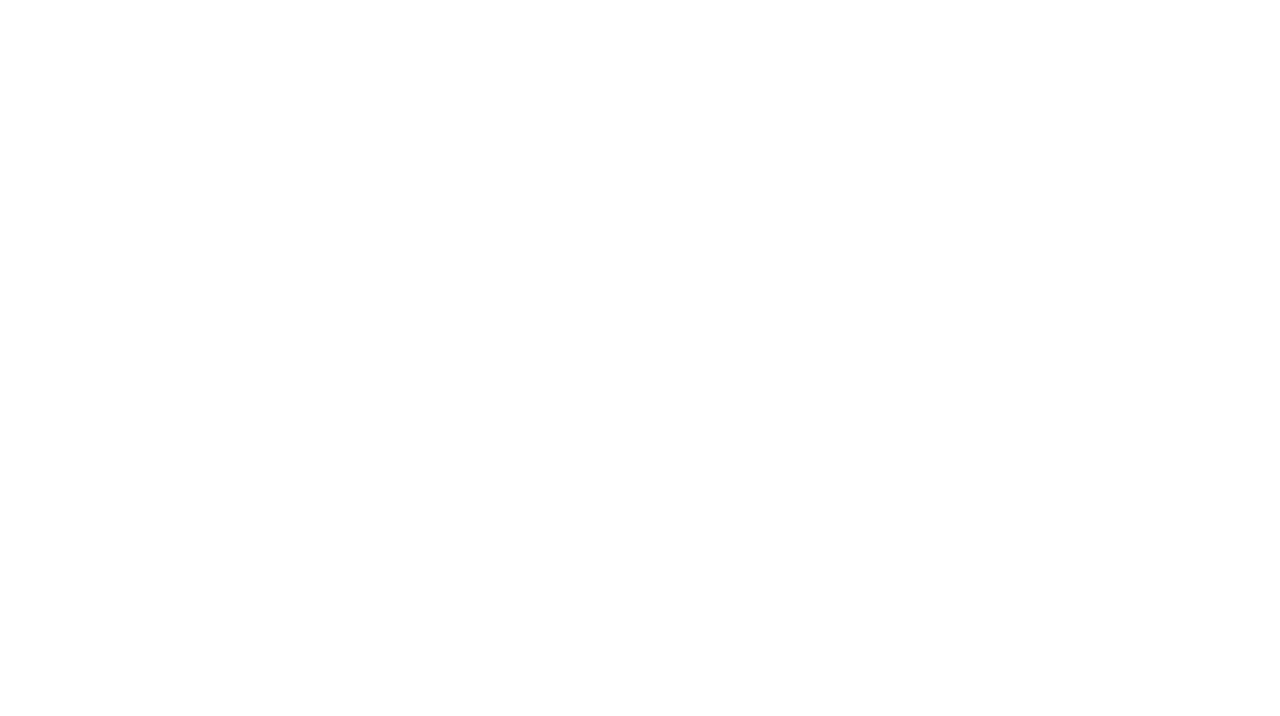
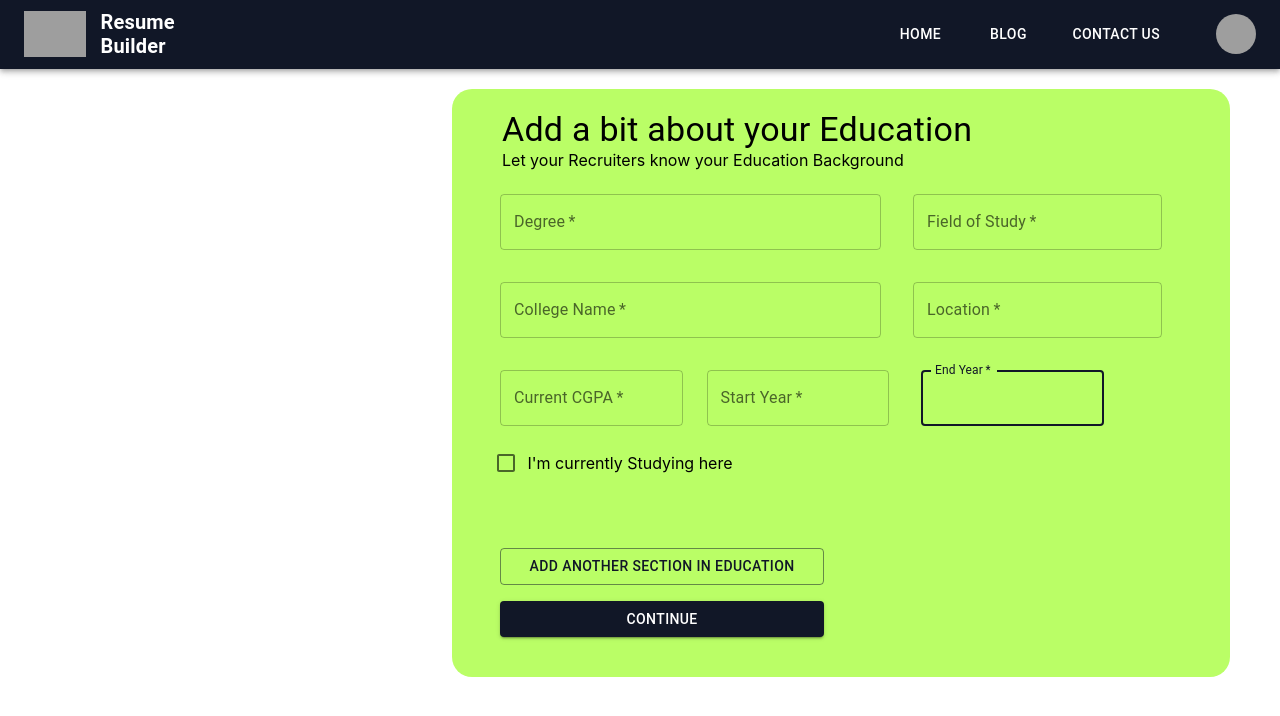
Before and after one commit to CSI-VIT-AP/CSI-Resume-Builder-Old, a React (Create React App) app: page /education in a window 1280 px wide. Before the commit this address had no page. Shown: the top 716 px of the page. Built offline with nearby package versions, Linux system fonts and the light colour scheme; grey boxes are pictures that could not be loaded.

Commit message:
Added Education Page

```diff
--- a/src/App.js
+++ b/src/App.js
@@ -4,6 +4,7 @@ import Auth from './pages/Auth';
 import Home from './pages/Home';
 import PersonalInfo from './pages/PersonalInfo';
 import CircularProgresss from './components/CircularProgresss';
+import Education from './pages/Education';
 
 function App() {
   return (
@@ -13,6 +14,7 @@ function App() {
         <Route path="/Home" element={<Home />} />
         <Route path="/PersonalInfo" element={<PersonalInfo />} />
         <Route path="/circular" element={<CircularProgresss />} />
+        <Route path="/education" element={<Education/>} />
       </Routes>
     </Router>
   );
--- /dev/null
+++ b/src/components/EducationForm.css
@@ -0,0 +1,12 @@
+.form{
+    background-color: #BAFE66;
+    border-radius: 20px;
+    margin: 20px 50px 20px 20px;
+    padding-bottom:40px ;
+ }
+ .textfeild1{
+    padding: 20px 0px 0px 50px;
+ }
+ .textfeild2{
+    padding: 10px 0px 10px 50px;
+ }
--- /dev/null
+++ b/src/components/EducationForm.js
@@ -0,0 +1,151 @@
+import React from "react";
+import "./EducationForm.css";
+import { Typography,Grid, Button, Checkbox, TextField } from "@mui/material";
+import { createTheme, ThemeProvider } from "@mui/material/styles";
+
+const theme = createTheme({
+  palette: {
+    primary: {
+      main: "#111727",
+    },
+    secondary: {
+      main: "#111727",
+    },
+    typography: {
+      body1: {
+        fontWeight: 600, // or 'bold'
+      },
+    },
+  },
+});
+const EducationForm = () => {
+  return (
+    <ThemeProvider theme={theme}>
+      <div className="form">
+        <Typography component="h1" variant="h4" className="textfeild1">
+          {" "}
+          Add a bit about your Education{" "}
+        </Typography>
+        <Typography component="h7" variant="h7" className="textfeild2">
+          {" "}
+          Let your Recruiters know your Education Background
+        </Typography>
+
+        <Grid container spacing={2}>
+          <Grid item xs={6} sx={{ mt: 1, ml: 6, mr: 1, md: 1 }}>
+            <TextField
+              margin="normal"
+              required
+              fullWidth
+              id="Degree"
+              label="Degree"
+              name="Degree"
+              autoComplete="Degree"
+              autoFocus
+            />
+          </Grid>
+
+          <Grid item xs={4} sx={{ mt: 1, ml: 1, mr: 1, md: 1 }}>
+            <TextField
+              margin="normal"
+              required
+              fullWidth
+              id="Field of Study"
+              label="Field of Study"
+              name="Field of Study"
+              autoComplete="Field of Study"
+              autoFocus
+            />
+          </Grid>
+        </Grid>
+
+        <Grid container spacing={2}>
+          <Grid item xs={6} sx={{ mt: 1, ml: 6, mr: 1, md: 1 }}>
+            <TextField
+              margin="normal"
+              required
+              fullWidth
+              id="College Name"
+              label="College Name"
+              name="College Name"
+              autoComplete="College Name"
+              autoFocus
+            />
+          </Grid>
+
+          <Grid item xs={4} sx={{ mt: 1, ml: 1, mr: 1, md: 1 }}>
+            <TextField
+              margin="normal"
+              required
+              fullWidth
+              id="Location"
+              label="Location"
+              name="Location"
+              autoComplete="Location"
+              autoFocus
+            />
+          </Grid>
+        </Grid>
+
+        <Grid container spacing={2}>
+          <Grid item xs={3} sx={{ mt: 1, ml: 6, mr: 0, md: 1 }}>
+            <TextField
+              margin="normal"
+              required
+              id="Current CGPA"
+              label="Current CGPA"
+              name="Current CGPA"
+              autoComplete="Current CGPA"
+              autoFocus
+            />
+          </Grid>
+
+          <Grid item xs={3} sx={{ mt: 1, ml: 1, mr: 1, md: 1 }}>
+            <TextField
+              margin="normal"
+              required
+              id="Start Year"
+              label="Start Year"
+              name="Start Year"
+              autoComplete="Start Year"
+              autoFocus
+            />
+          </Grid>
+
+          <Grid item xs={3} sx={{ mt: 1, ml: 1, mr: 1, md: 1 }}>
+            <TextField
+              margin="normal"
+              required
+              fullWidth
+              id="End Year"
+              label="End Year"
+              name="End Year"
+              autoComplete="End Year"
+              autoFocus
+            />
+          </Grid>
+        </Grid>
+
+        <Grid container  sx={{ mt: 1, ml: 0, mr: 1, md: 1 , maxWidth: 300, display: "flex" , justifyContent: "center", alignItems: "center", position:"relative", left:7}}  justify = "center">
+            <Checkbox/>
+            <Typography  component="h7" variant="h7" sx={{position: "relative", }} >
+                I'm currently Studying here
+            </Typography>
+        </Grid>
+        <Grid item xs={5} sx={{ mt: 8, ml: 6, mr: 1, md: 1 }}>
+          <Button fullWidth variant="outlined">
+            Add another Section in Education
+          </Button>
+        </Grid>
+
+        <Grid item xs={5} sx={{ mt: 2, ml: 6, mr: 1, md: 5 }}>
+          <Button variant="contained" fullWidth>
+            Continue
+          </Button>
+        </Grid>
+      </div>
+    </ThemeProvider>
+  );
+};
+
+export default EducationForm;
--- a/src/components/Form.css
+++ b/src/components/Form.css
@@ -2,7 +2,7 @@
    background-color: #BAFE66;
    border-radius: 20px;
    margin: 20px 50px 20px 20px;
-   padding-bottom:30px ;
+   padding-bottom: 50px ;
 }
 .textfeild1{
    padding: 20px 0px 0px 50px;
--- /dev/null
+++ b/src/pages/Education.js
@@ -0,0 +1,23 @@
+import EducationForm from '../components/EducationForm';
+import Grid from '@mui/material/Grid';
+import Navbar from '../components/Navbar';
+
+const Education = () => {
+    return (
+        <>
+            <div>
+      <Navbar/>
+
+      <Grid container spacing={2}>
+          <Grid item xs={4}>
+          </Grid>
+          <Grid item xs={8} >
+            <EducationForm/>
+          </Grid>
+      </Grid>
+    </div>
+        </>
+     );
+}
+
+export default Education;
```
